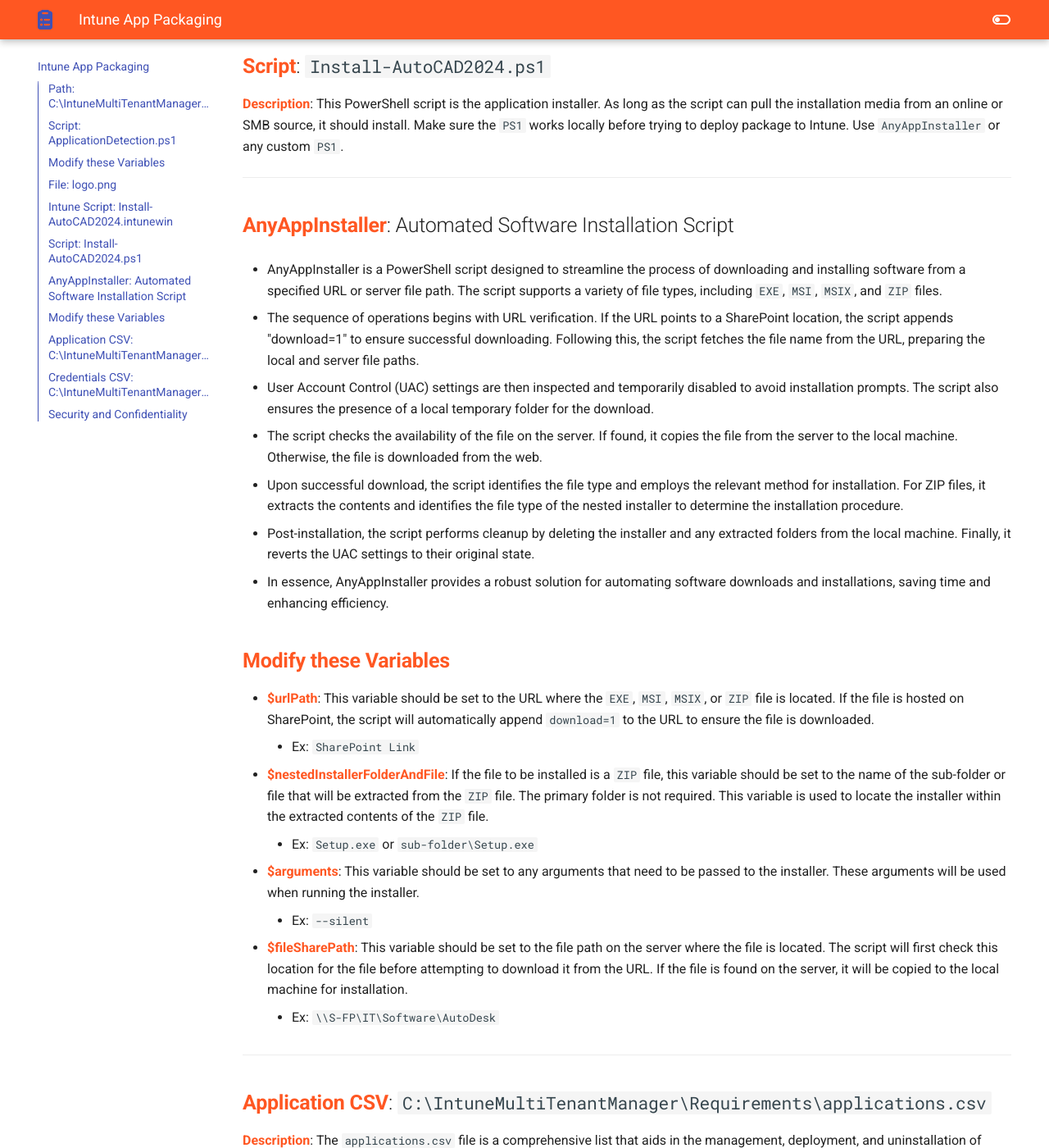
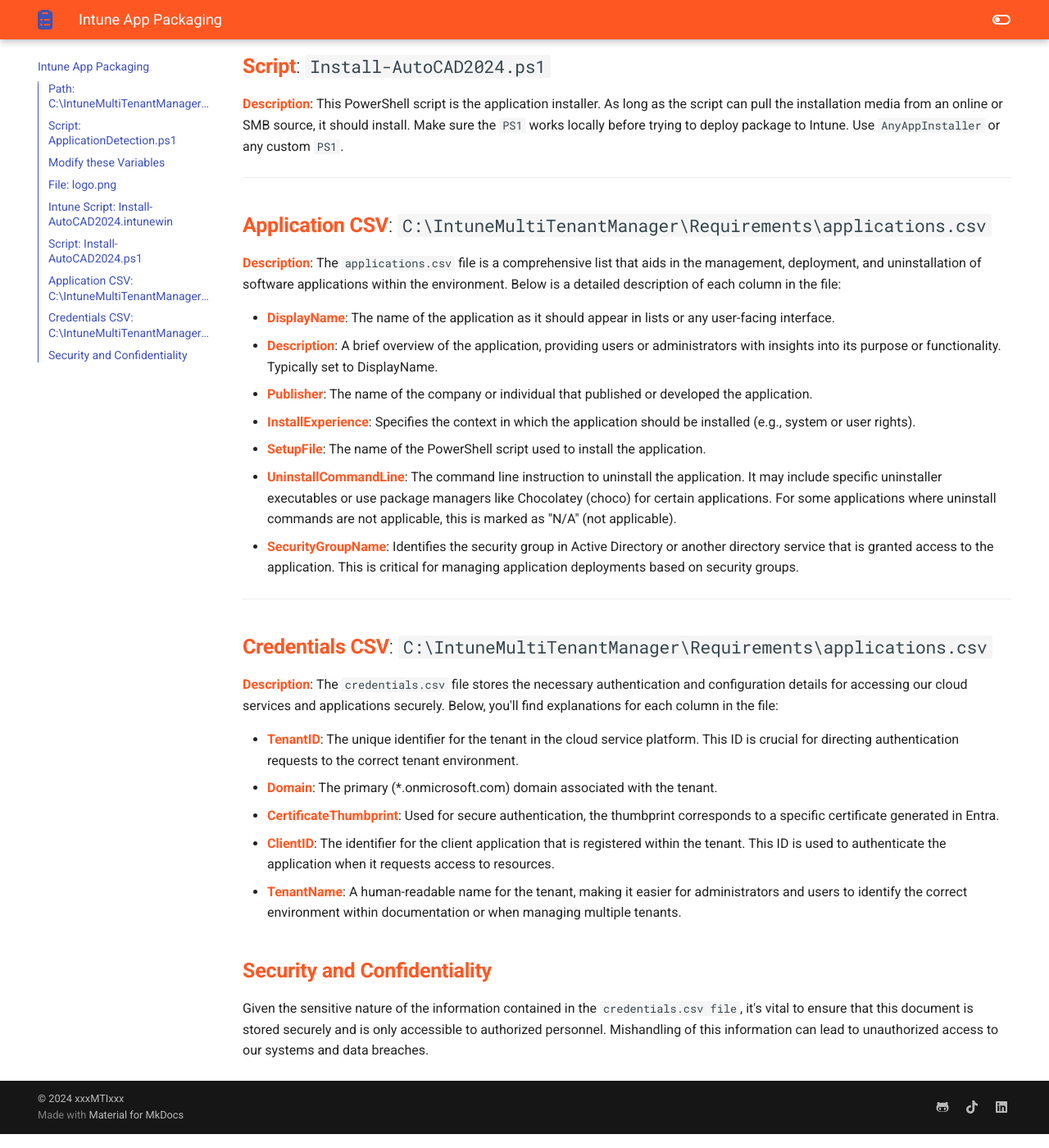
Before and after one commit to xxxmtixxx/Onboarding-Offboarding-Intune-Assets-Reporting, an MkDocs documentation site: the page built from docs/4 Intune App Packaging.md, in a window 1280 px wide and 1400 px high, scrolled down 1429 px. Shown: the whole window at 82% size. Built offline with MkDocs 1.6.1 and Material for MkDocs 9.7.7, drawn with Linux system fonts in a browser that asks for light colours.

```diff
--- a/docs/4 Intune App Packaging.md
+++ b/docs/4 Intune App Packaging.md
@@ -51,30 +51,6 @@ After you create the installer scripts, be sure to add the details to the `Requi
 
 ---
 
-## **AnyAppInstaller**: Automated Software Installation Script
-
-- AnyAppInstaller is a PowerShell script designed to streamline the process of downloading and installing software from a specified URL or server file path. The script supports a variety of file types, including `EXE`, `MSI`, `MSIX`, and `ZIP` files.
-
-- The sequence of operations begins with URL verification. If the URL points to a SharePoint location, the script appends "download=1" to ensure successful downloading. Following this, the script fetches the file name from the URL, preparing the local and server file paths.
-- User Account Control (UAC) settings are then inspected and temporarily disabled to avoid installation prompts. The script also ensures the presence of a local temporary folder for the download.
-- The script checks the availability of the file on the server. If found, it copies the file from the server to the local machine. Otherwise, the file is downloaded from the web.
-- Upon successful download, the script identifies the file type and employs the relevant method for installation. For ZIP files, it extracts the contents and identifies the file type of the nested installer to determine the installation procedure.
-- Post-installation, the script performs cleanup by deleting the installer and any extracted folders from the local machine. Finally, it reverts the UAC settings to their original state.
-- In essence, AnyAppInstaller provides a robust solution for automating software downloads and installations, saving time and enhancing efficiency.
-
-## **Modify these Variables**
-
-- **$urlPath**: This variable should be set to the URL where the `EXE`, `MSI`, `MSIX`, or `ZIP` file is located. If the file is hosted on SharePoint, the script will automatically append `download=1` to the URL to ensure the file is downloaded.
-	- Ex: `SharePoint Link`
-- **$nestedInstallerFolderAndFile**: If the file to be installed is a `ZIP` file, this variable should be set to the name of the sub-folder or file that will be extracted from the `ZIP` file. The primary folder is not required. This variable is used to locate the installer within the extracted contents of the `ZIP` file.
-	- Ex: `Setup.exe` or `sub-folder\Setup.exe`
-- **$arguments**: This variable should be set to any arguments that need to be passed to the installer. These arguments will be used when running the installer.
-	- Ex: `--silent`
-- **$fileSharePath**: This variable should be set to the file path on the server where the file is located. The script will first check this location for the file before attempting to download it from the URL. If the file is found on the server, it will be copied to the local machine for installation.
-	- Ex: `\\S-FP\IT\Software\AutoDesk`
-
----
-
 ## **Application CSV**: `C:\IntuneMultiTenantManager\Requirements\applications.csv`
 
 **Description**: The `applications.csv` file is a comprehensive list that aids in the management, deployment, and uninstallation of software applications within the environment. Below is a detailed description of each column in the file:
```
Also changed, not shown: README.md (+7 -1 lines), docs/5 AnyAppInstaller.md (added, +21 -0 lines).
